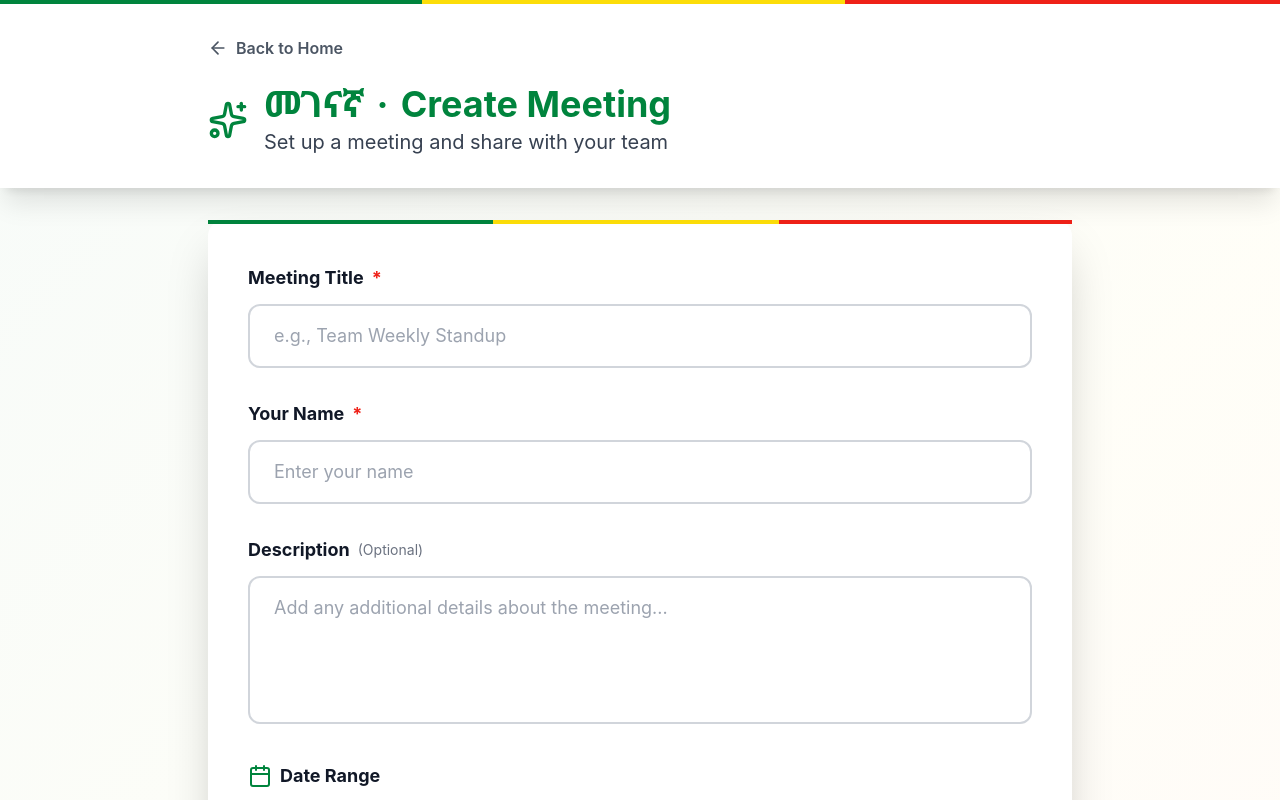
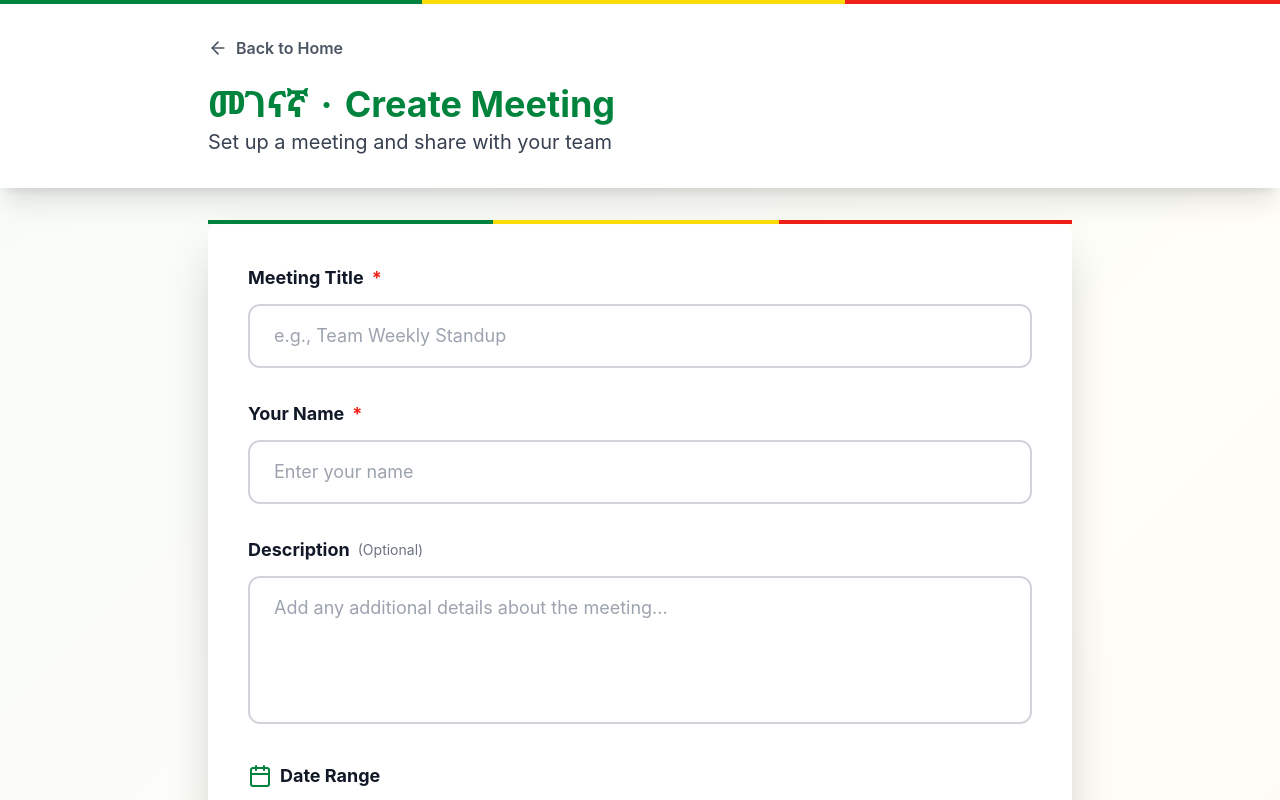
Before and after one commit to Alpha-Mintamir/megenagna, a Next.js app: page /create in a window 1280 px wide. Shown: the top 800 px of the page. Built offline with nearby package versions, Linux system fonts and the light colour scheme.

Commit message:
Remove decorative icon from Create Meeting header

```diff
--- a/app/create/page.tsx
+++ b/app/create/page.tsx
@@ -102,8 +102,6 @@ export default function CreateMeeting() {
               <ArrowLeft size={20} className="group-hover:-translate-x-1 transition-transform" />
               <span>Back to Home</span>
             </button>
-            <div className="flex items-center gap-4">
-              <Sparkles className="text-ethiopian-green" size={40} />
             <div>
               <h1 className="text-4xl font-bold text-ethiopian-green mb-1 flex items-center gap-3">
                 <span className="font-ethiopic">መገናኛ</span>
@@ -111,7 +109,6 @@ export default function CreateMeeting() {
                 <span>Create Meeting</span>
               </h1>
               <p className="text-xl text-gray-700">Set up a meeting and share with your team</p>
-              </div>
             </div>
           </div>
         </div>
```
Lines whose indentation alone changed are shown as unchanged.
